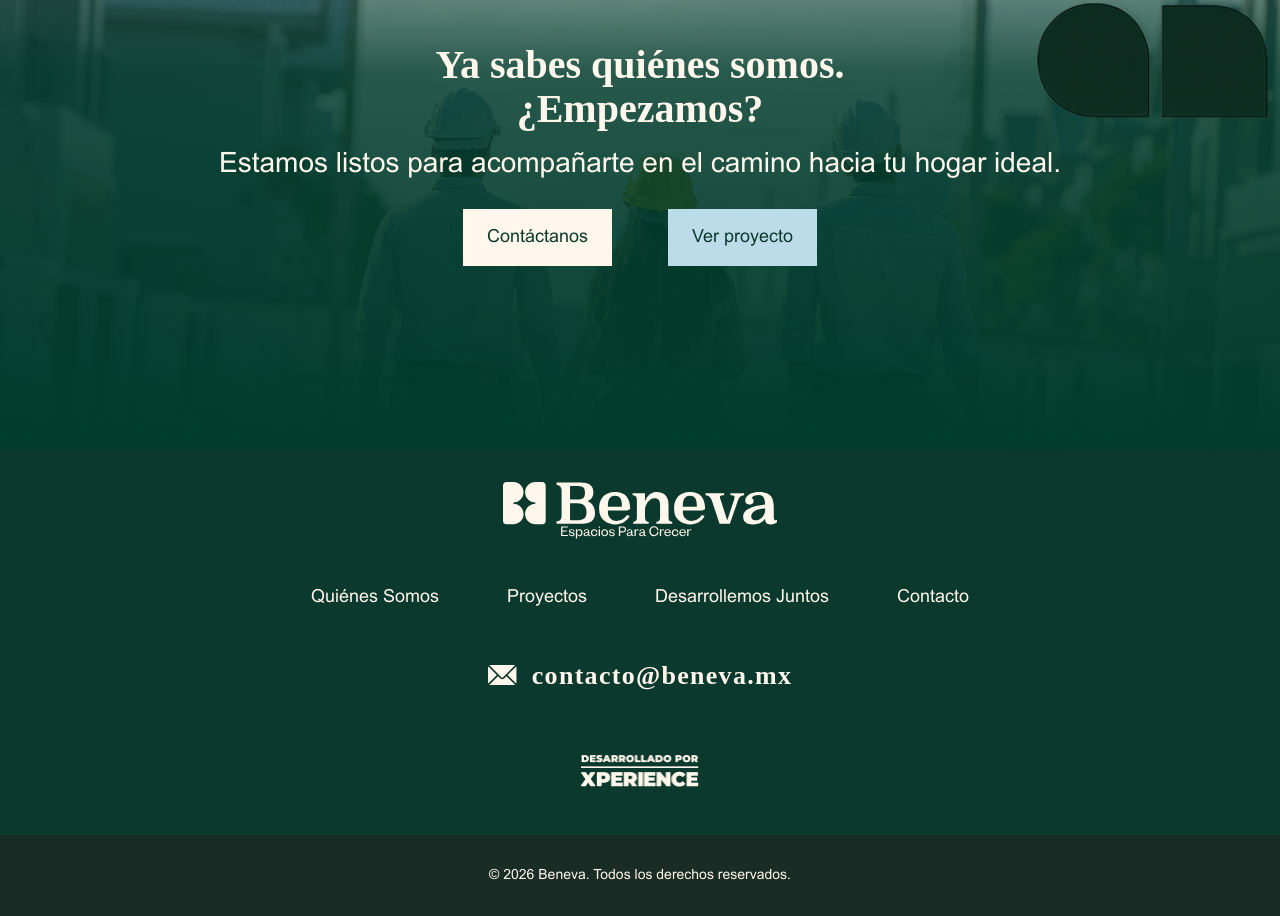
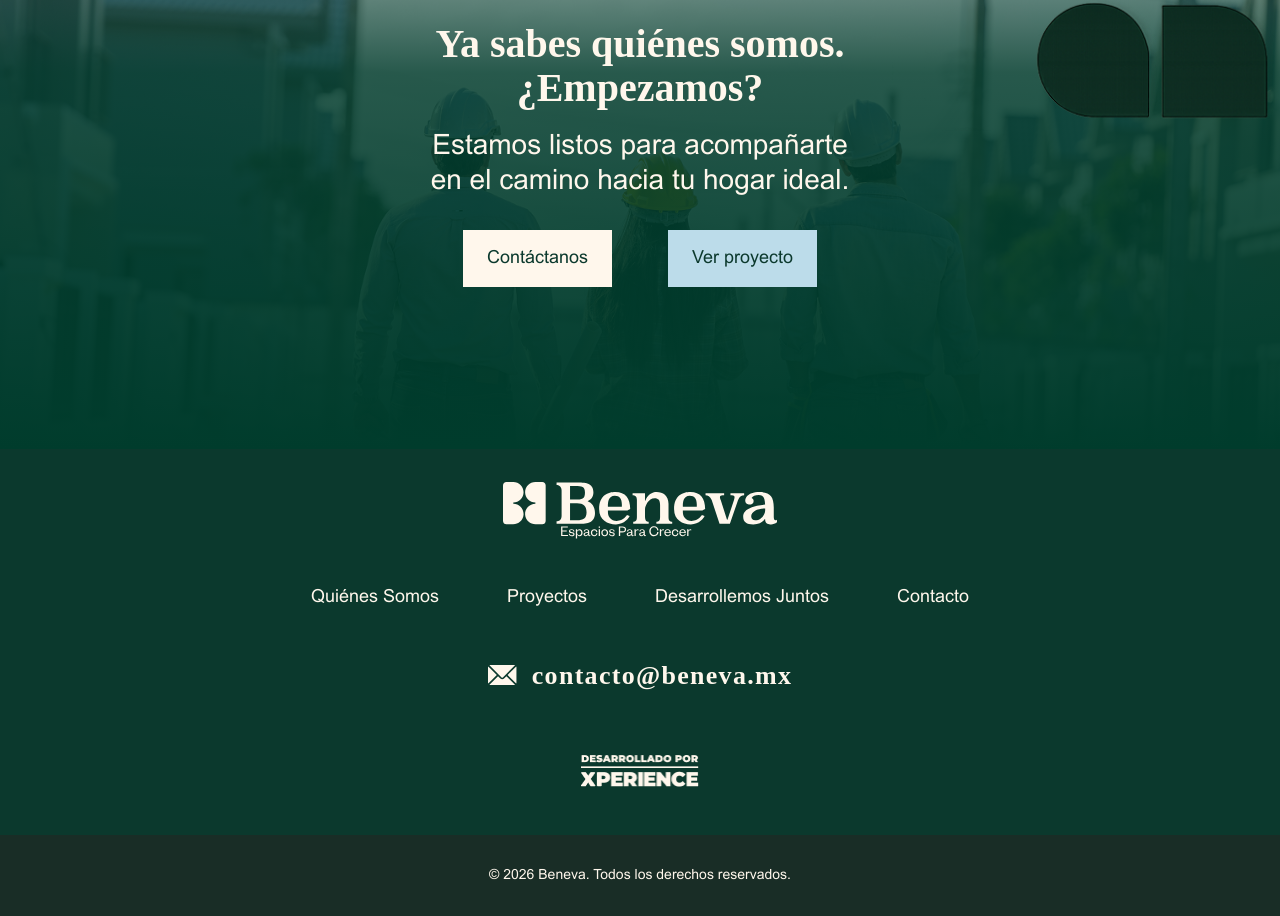
Before and after one commit to xperiencegroup/beneva-landing, a React (Vite) app: page /quienes-somos in a window 1280 px wide. Shown: the part 3700-4616 px from the top of the page. Built offline with nearby package versions, Linux system fonts and the light colour scheme; a web font is replaced by a local one.

Commit message:
Ajustes slides (textos en cta)

```diff
--- a/src/pages/desarrollemos-juntos/components/desarrollemos-cta.jsx
+++ b/src/pages/desarrollemos-juntos/components/desarrollemos-cta.jsx
@@ -23,7 +23,7 @@
         <h3 className="text-display4 text-center font-woodland font-bold leading-[110%] text-beige-hogar">
           ¿Listo para encontrar tu hogar ideal?
         </h3>
-        <p className="max-md:max-w-[260px] text-[24px] md:text-display2 leading-[110%] text-center font-woodland font-bold text-beige-hogar">
+        <p className="max-md:max-w-[260px] text-[24px] md:text-display1 leading-[110%] text-center font-woodland font-bold text-beige-hogar">
           Platica con nosotros cuéntanos qué estás buscando y con gusto te
           acompañamos en cada paso del camino.
         </p>
--- a/src/pages/home/components/home-cta.jsx
+++ b/src/pages/home/components/home-cta.jsx
@@ -46,11 +46,11 @@
         </div>
       </div>
 
-      <div className="relative flex flex-col max-w-[287px] md:max-w-[840px] gap-[20px] md:gap-[clamp(9px,1.563vw,20px)]">
+      <div className="relative flex flex-col max-w-[260px] md:max-w-[840px] gap-[20px] md:gap-[clamp(9px,1.563vw,20px)]">
         <h3 className="text-[30px] md:text-display3 text-center font-woodland font-semibold leading-[110%] text-beige-hogar">
           ¿Listo para encontrar <br className="md:hidden" /> tu hogar ideal?
         </h3>
-        <p className="text-[24px] md:text-display2 font-woodland font-semibold leading-none text-center text-beige-hogar">
+        <p className="text-[24px] md:text-display1 font-woodland font-semibold leading-none text-center text-beige-hogar">
           Platica con nosotros cuéntanos qué estás buscando y con gusto te
           acompañamos en cada paso del camino.
         </p>
--- a/src/pages/quienes-somos/components/quienes-somos-cta.jsx
+++ b/src/pages/quienes-somos/components/quienes-somos-cta.jsx
@@ -36,8 +36,9 @@
         <h3 className="text-[24px] md:text-display2 text-center font-woodland font-semibold leading-[110%] text-beige-hogar">
           Ya sabes quiénes somos. <br /> ¿Empezamos?
         </h3>
-        <p className="text-paragraph1 leading-none text-center text-beige-hogar">
-          Estamos listos para acompañarte en el camino hacia tu hogar ideal.
+        <p className="text-paragraph1 leading-tight text-center text-beige-hogar">
+          Estamos listos para acompañarte <br /> en el camino hacia tu hogar
+          ideal.
         </p>
       </div>
 
```
